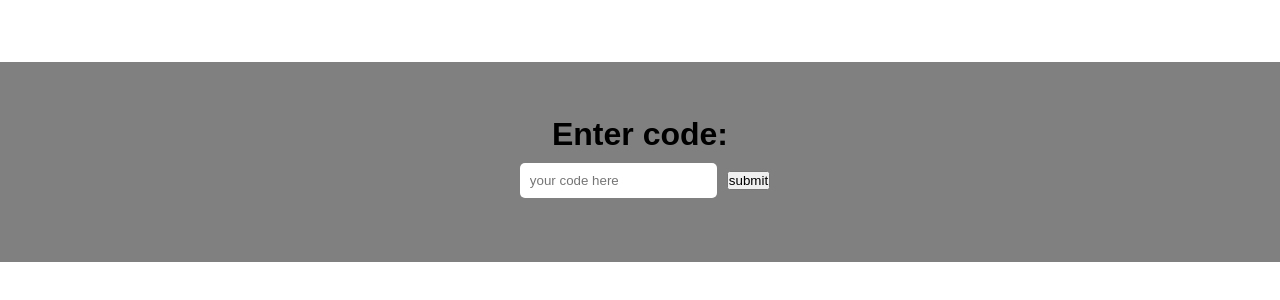
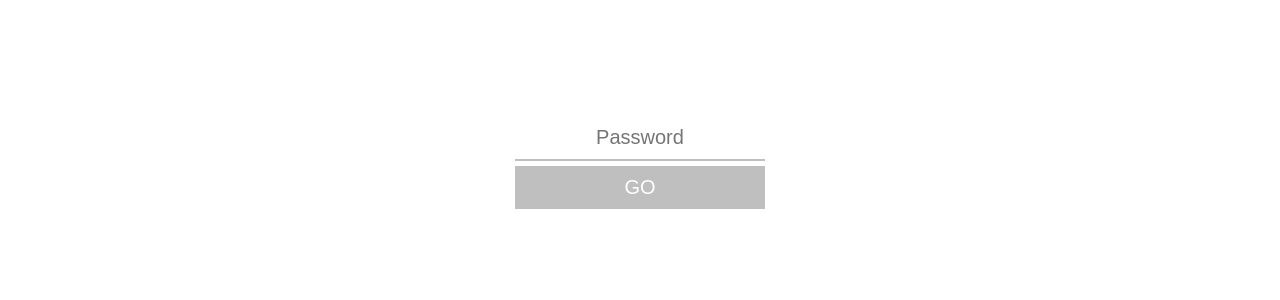
Before and after one commit to WirsoDev/aquinos-react-map, a React (Create React App) app: page / in a window 1280 px wide. Shown: the part 238-538 px from the top of the page. Built offline with nearby package versions, Linux system fonts and the light colour scheme.

Commit message:
styles for log page

```diff
--- a/src/App.js
+++ b/src/App.js
@@ -1,21 +1,24 @@
 import Login from './components/Login'
 import env from "react-dotenv"
 import { useState } from 'react'
+import './styles/app.css'
+import './styles/login.css'
+
 
 const App = () =>{
 
   const [code, setCode] = useState('')
   const [isValid, setIsValid] = useState(false)
-  const [logerror, setLogError] = useState(false)
+  const [ error, setError ] = useState(false)
 
   function checkCode(e){
     e.preventDefault()
 
-    if(code == env.CODE){
+    if(code === env.CODE){
       setIsValid(true)
     }else{
-      setLogError(true)
       setCode('')
+      setError(true)
     }
   }
   if(!isValid){
@@ -26,7 +29,7 @@ const App = () =>{
           onSubmit={checkCode}
           value={code}
           onChange={(e) => setCode(e.target.value)}
-          errorMessage={ logerror ? 'NOP' : ''}
+          classname={ error ? 'error' : 'noerror' }
         />
       </div>
      )
--- a/src/components/Login.js
+++ b/src/components/Login.js
@@ -1,20 +1,19 @@
 import '../styles/login.css'
-import { useState } from 'react'
+
 
 const Login = ( props ) => {
 
     return(
         <div className="login">
             <form onSubmit={props.onSubmit}>
-                <h1>Enter code:</h1>
                 <input
                 type="password"
                 value={props.value}
-                placeholder='your code here'
+                placeholder='Password'
                 onChange={props.onChange}
                 />
-                <button>submit</button>
-                <p>{props.errorMessage}</p>
+                <button>GO</button>
+                <p className={props.classname}>Wrong password!</p>
             </form>
         </div>
     )
--- /dev/null
+++ b/src/styles/app.css
@@ -0,0 +1,10 @@
+.app{
+  display: flex;
+
+  align-items: center;
+  justify-content: center;
+
+  width: 100vw;
+  height: 100vh;
+
+}
--- a/src/styles/login.css
+++ b/src/styles/login.css
@@ -1,25 +1,51 @@
 .login{
-    display: flex;
-    flex-direction: column;
-    text-align: center;
 
-    justify-content: center;
-    align-items: center;
+  display: flex;
+  align-items: center;
+  justify-content: center;
+}
 
 
-    background-color: grey;
+.login form{
+  display: flex;
+  flex-direction: column;
 
-    height: 200px;
-
-    margin-top: 300px;
-
+  width: 250px;
 }
 
 .login input{
-    padding: 10px;
+  text-align: center;
+  padding: 10px;
 
-    border: none;
-    border-radius: 5px;
+  border: none;
+  outline: none;
 
-    margin: 10px;
+  border-bottom: 2px solid #bfbfbf;
+
+  margin-bottom: 5px;
+
+  font-size: 20px;
+  color: #bfbfbf;
 }
+
+.login button{
+  padding: 10px;
+  border: none;
+  background-color: #bfbfbf;
+
+  color: white;
+
+  font-size: 20px;
+  cursor: pointer;
+
+  margin-botton: 20px;
+}
+
+.noerror{
+  display: none;
+}
+
+.error{
+  text-align: center;
+  color: red;
+}
```
Also changed, not shown: 1 other file (tests, documents, lock files or other folders).
